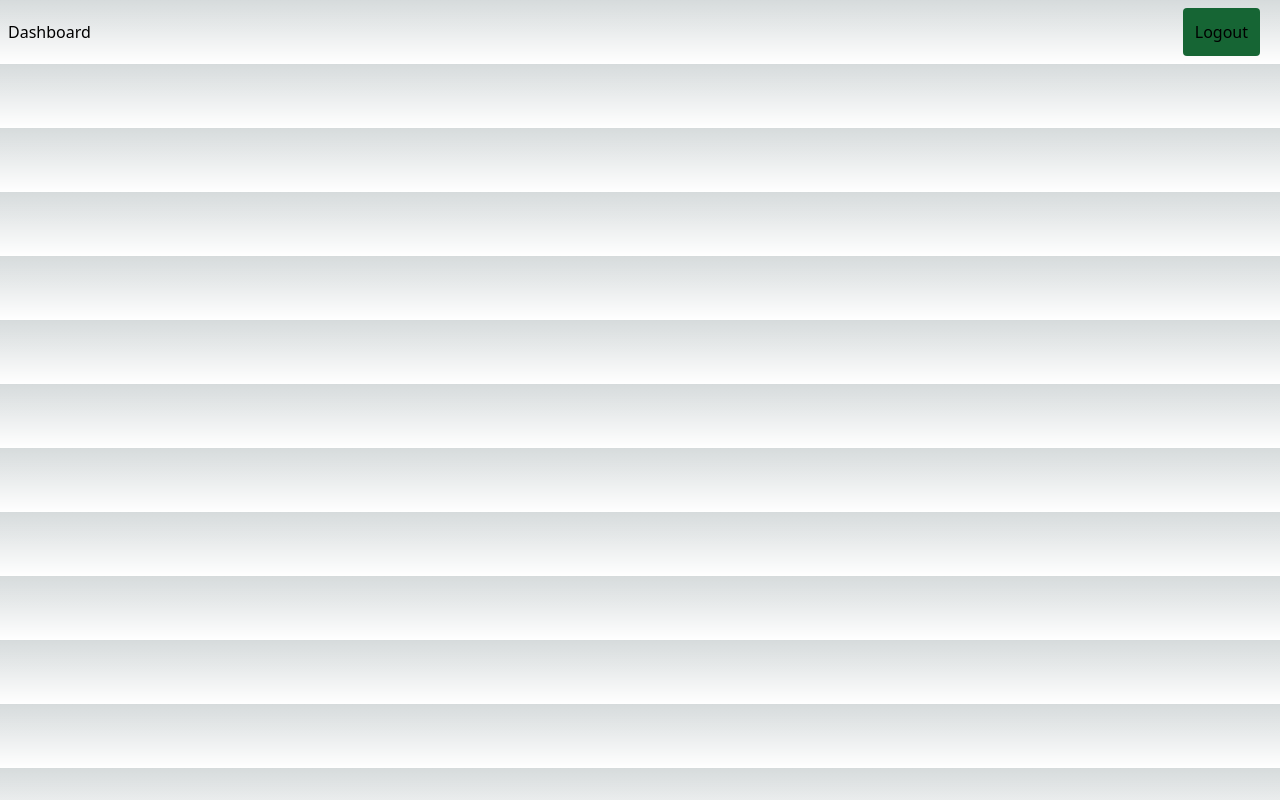
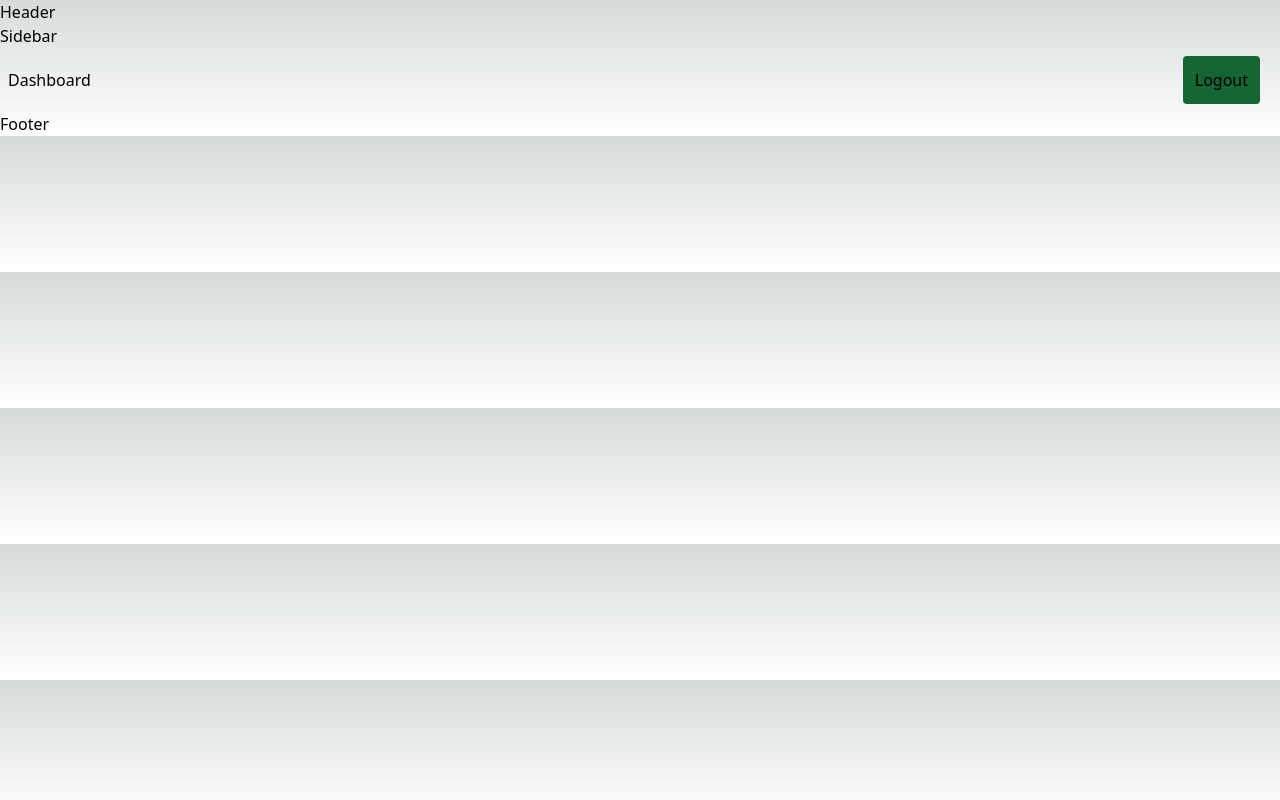
Before and after one commit to kahnu044/office-chrono, a Next.js app in the folder office-chrono-frontend/: page /dashboard in a window 1280 px wide. Built offline with nearby package versions, Linux system fonts and the light colour scheme; sample sign-in values are in the browser's storage.

Commit message:
Layout Added

```diff
--- /dev/null
+++ b/office-chrono-frontend/components/Footer.js
@@ -0,0 +1,9 @@
+import React from 'react'
+
+function Footer() {
+  return (
+    <div>Footer</div>
+  )
+}
+
+export default Footer
--- /dev/null
+++ b/office-chrono-frontend/components/Header.js
@@ -0,0 +1,9 @@
+import React from 'react'
+
+function Header() {
+  return (
+    <div>Header</div>
+  )
+}
+
+export default Header
--- /dev/null
+++ b/office-chrono-frontend/components/Layout.js
@@ -0,0 +1,19 @@
+// components/Layout.js
+import Header from './Header';
+import Footer from './Footer';
+import Sidebar from './Sidebar';
+
+const Layout = ({ children }) => {
+    return (
+        <div>
+            <Header />
+            <div className="content">
+                <Sidebar />
+                <main>{children}</main>
+            </div>
+            <Footer />
+        </div>
+    );
+};
+
+export default Layout;
--- /dev/null
+++ b/office-chrono-frontend/components/Sidebar.js
@@ -0,0 +1,9 @@
+import React from 'react'
+
+function Sidebar() {
+  return (
+    <div>Sidebar</div>
+  )
+}
+
+export default Sidebar
--- a/office-chrono-frontend/pages/dashboard/index.js
+++ b/office-chrono-frontend/pages/dashboard/index.js
@@ -1,5 +1,6 @@
 import { useEffect } from 'react';
 import { useRouter } from 'next/router';
+import Layout from '../../components/Layout';
 import ProtectedRoute from '../../components/ProtectedRoute';
 
 const Dashboard = () => {
@@ -14,8 +15,8 @@ const Dashboard = () => {
   };
 
   return (
-    <ProtectedRoute>
-      <>
+    <Layout>
+      <ProtectedRoute>
         <div>
           <section className='flex justify-between m-2 items-center'>
             <h4>Dashboard</h4>
@@ -24,8 +25,8 @@ const Dashboard = () => {
             </button>
           </section>
         </div>
-      </>
-    </ProtectedRoute>
+      </ProtectedRoute>
+    </Layout>
   );
 };
 
--- a/office-chrono-frontend/pages/dashboard/users.js
+++ b/office-chrono-frontend/pages/dashboard/users.js
@@ -1,10 +1,12 @@
-import React from 'react'
+import Layout from '../../components/Layout';
 import ProtectedRoute from '../../components/ProtectedRoute';
 function users() {
     return (
-        <ProtectedRoute>
-            <div>users</div>
-        </ProtectedRoute>
+        <Layout>
+            <ProtectedRoute>
+                <div>users</div>
+            </ProtectedRoute>
+        </Layout>
     )
 }
 
```
